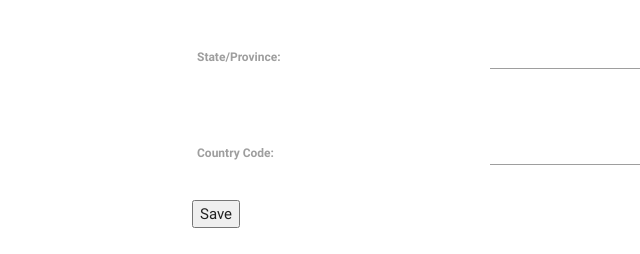
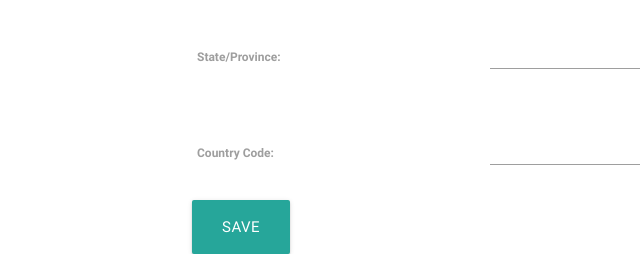
Before and after one commit to onizukaek/companies_site, a Django app: page /companies/add/ in a window 1280 px wide. Shown: the part 854-1108 px from the top of the page, without its empty margins (0-640 px from the left). Before the commit the page ends 1082 px from the top, so only its background shows below. Run offline with Django 3.2, Linux system fonts and the light colour scheme; a user stored in the database is signed in.

Commit message:
added a materialize button

```diff
--- a/companies/templates/companies/add.html
+++ b/companies/templates/companies/add.html
@@ -6,6 +6,6 @@
     <table>
     {{CompanyForm}}
     </table>
-    <button type="submit">Save</button>
+    <button  class="btn-large" type="submit">Save</button>
 </form>
 {% endblock content %}
```
